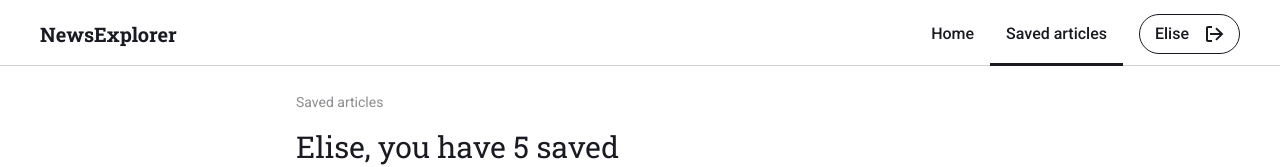
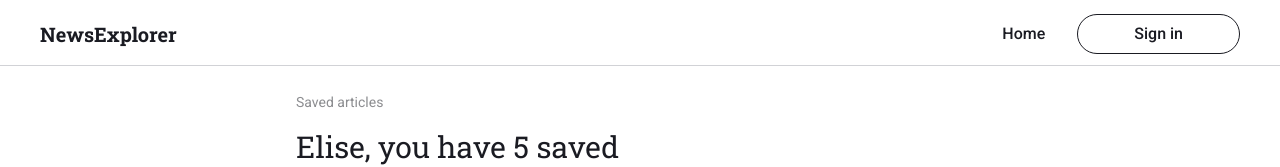
Before and after one commit to derekschinke/news-explorer-frontend, a React (Create React App) app: page /#/saved-news in a window 1280 px wide. Shown: the top 167 px of the page. Built offline with nearby package versions, Linux system fonts and the light colour scheme.

Commit message:
fix: disable bookmark button

```diff
--- a/src/components/App/App.js
+++ b/src/components/App/App.js
@@ -13,7 +13,7 @@ import IsLoggedInContext from '../../contexts/IsLoggedInContext';
 function App() {
   const history = useHistory();
 
-  const [isLoggedIn, setIsLoggedIn] = useState(true);
+  const [isLoggedIn] = useState(false);
 
   const [isSignInPopupOpen, setIsSignInPopupOpen] = useState(false);
   const [isSignUpPopupOpen, setIsSignUpPopupOpen] = useState(false);
--- a/src/components/NewsCard/NewsCard.js
+++ b/src/components/NewsCard/NewsCard.js
@@ -39,7 +39,7 @@ function NewsCard(props) {
               [styles.button_delete]: !props.isMain,
             })}
             label={props.isMain ? 'Bookmark' : 'Delete'}
-            disable={!(props.isMain && !isLoggedIn)}
+            disabled={props.isMain && !isLoggedIn}
             onClick={handleButtonClick}
           ></button>
           {!(props.isMain && isLoggedIn) && (
```
